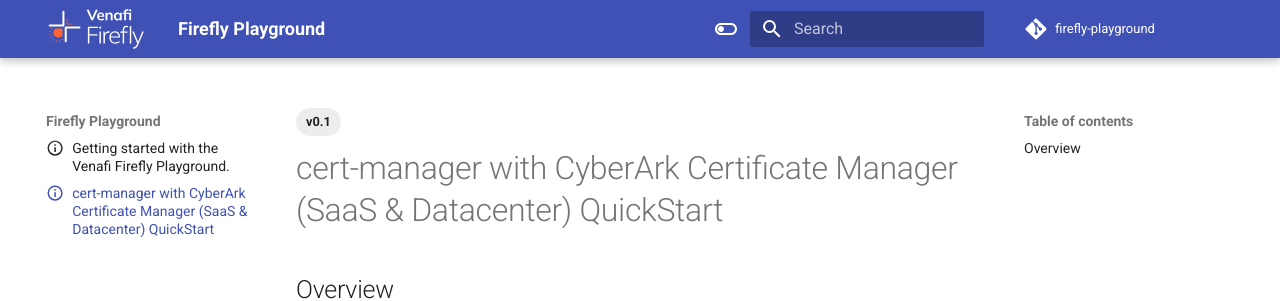
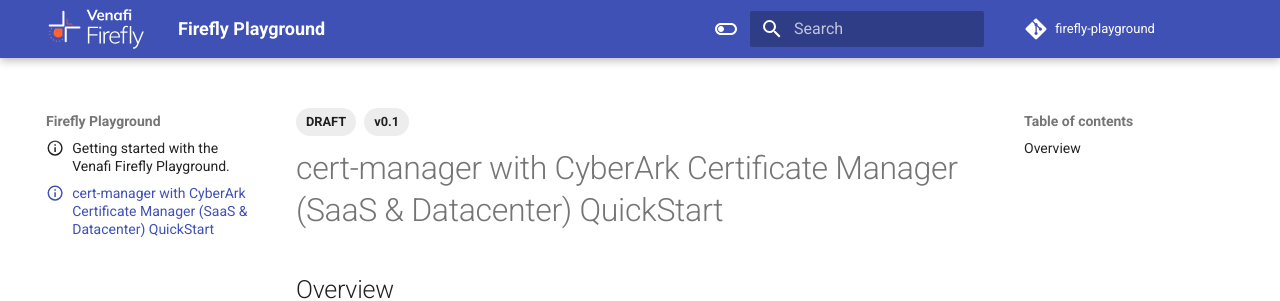
Before and after one commit to Venafi/firefly-playground, an MkDocs documentation site: the page built from docs/ei-quick-start.md, in a window 1280 px wide and 900 px high. Shown: the top 301 px of the window. Built offline with MkDocs 1.6.1 and Material for MkDocs 9.7.7, drawn with Linux system fonts in a browser that asks for light colours; comment, search, counter and statistics services are not loaded; the version menu is left out.

Commit message:
Minor changes

```diff
--- a/docs/ei-quick-start.md
+++ b/docs/ei-quick-start.md
@@ -2,6 +2,7 @@
 icon: material/information-outline
 tags:
   - v0.1
+  - DRAFT
 ---
 
 # cert-manager with CyberArk Certificate Manager (SaaS & Datacenter) QuickStart
```
